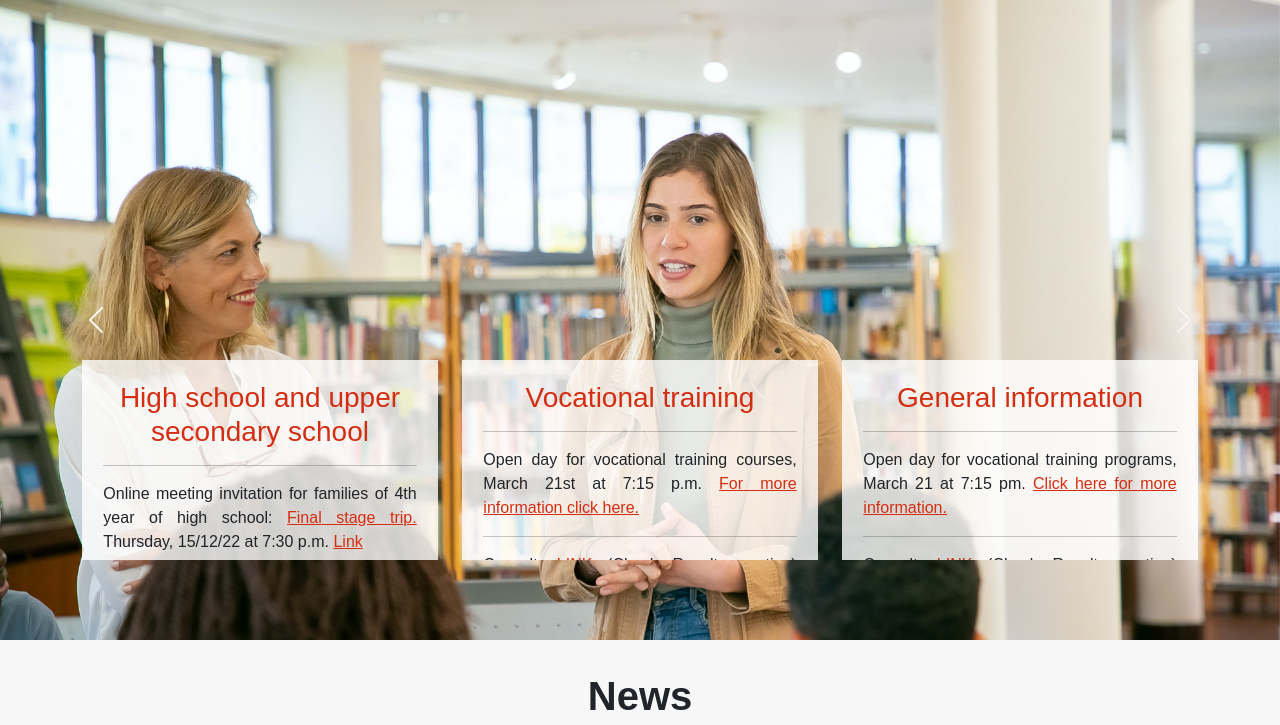
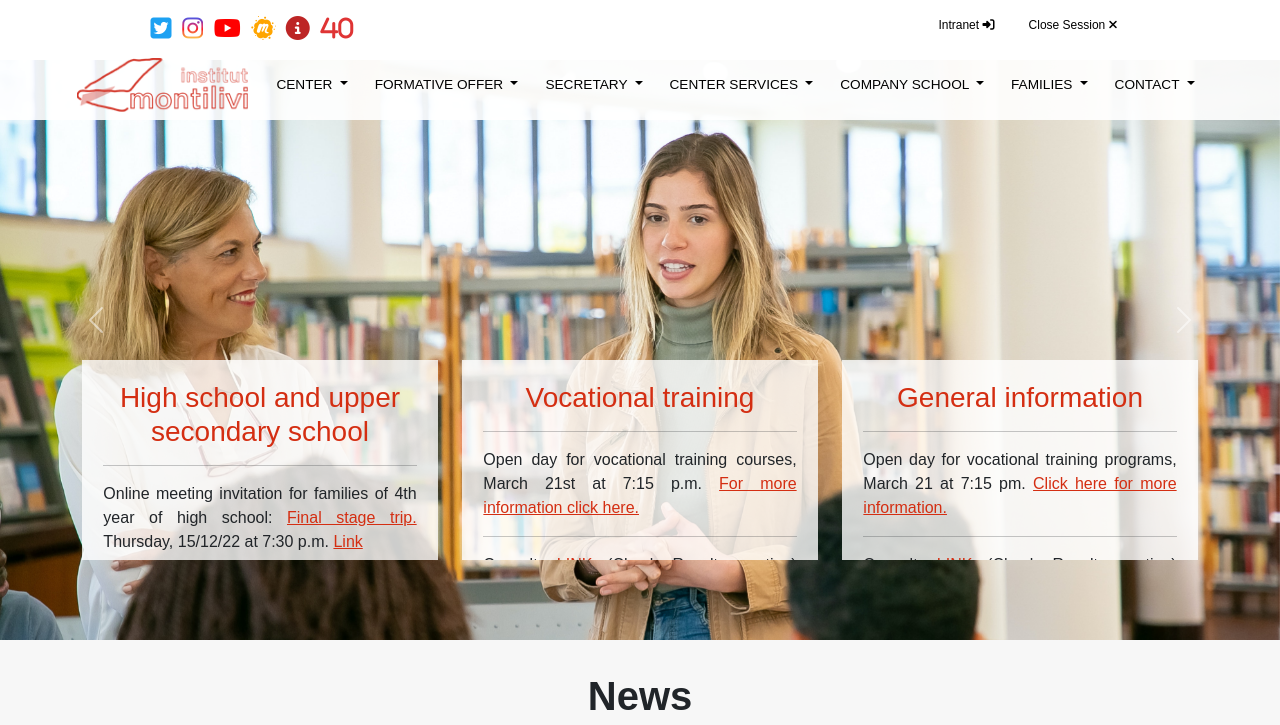
Before and after one commit to ArnauSerraSenen/Activity-4.-GitHub-and-Visual-Studio-Code, a plain HTML site: page index.html in a window 1280 px wide. Shown: the top 725 px of the page. Drawn offline with nearby package versions, Linux system fonts and the light colour scheme.

Commit message:
ultimate corrections

```diff
--- a/css.css
+++ b/css.css
@@ -13,6 +13,11 @@ body{
 img{
     width: 100%;
 }
+
+::selection {
+    color: #fff;
+    background: #d42e12;
+  }
 /* <!-- Menu --> */
 
 /* ------------- MENU TOP ------------- */
@@ -72,7 +77,7 @@ img{
     left: 0;
     width: 100%;
     background-color: white;
-    z-index: 1;
+    z-index: 9999;
  }
 
  .menu2 {
@@ -80,7 +85,7 @@ img{
     top: 50px;
     left: 0;
     width: 100%;
-    z-index: 1;
+    z-index: 9999;
 
  }
 .navbar{
@@ -371,12 +376,16 @@ img{
     background-position:center;
     background-size: cover;
     display: flex;
+    width: 100%;
 }
 .divicio{
     display: flex;
     justify-content: center;
     flex-wrap: wrap;
     text-align: center;
+}
+.divicio h4{
+    margin-top: 2em;
 }
 .linia-final{
     display: flex;
```
